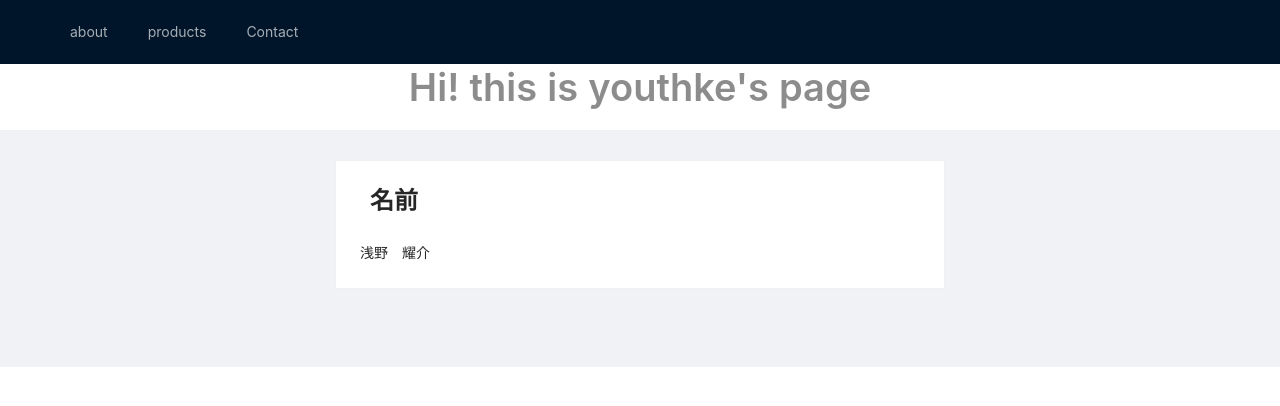
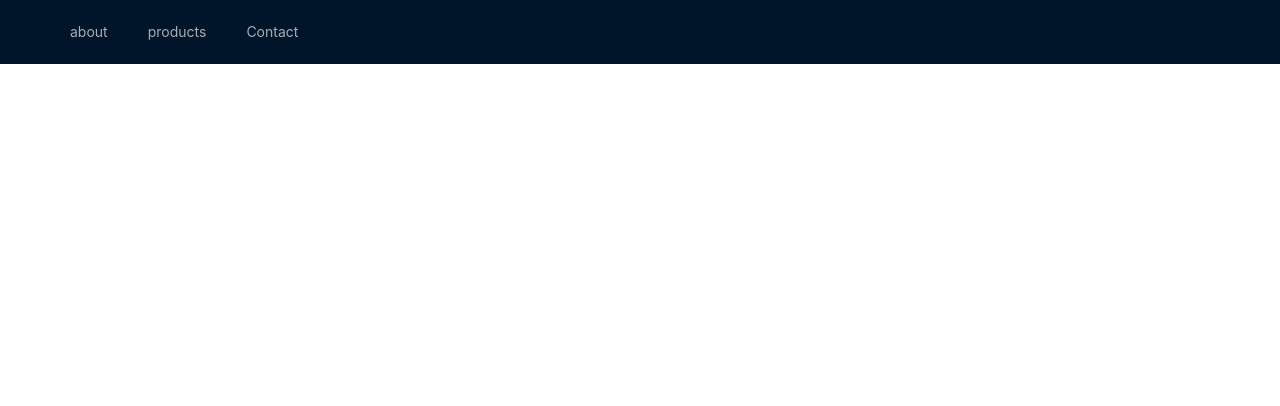
Before and after one commit to youthke/mypage, a React (Create React App) app: page / in a window 1280 px wide. Shown: the top 406 px of the page. Built offline with nearby package versions, Linux system fonts and the light colour scheme.

Commit message:
add: routing

```diff
--- a/src/App.js
+++ b/src/App.js
@@ -1,16 +1,25 @@
 import React from 'react';
+import {BrowserRouter as Router,Route, Switch} from 'react-router-dom'
+
 import { Header } from "./component/Header";
 import {Layout} from "antd";
 import {About} from "./component/About";
 import "./index.css"
+import {Violet} from "./component/products/Violet";
 
 
 function App() {
   return (
       <Layout>
-      <Header/>
-      <About/>
+          <Header/>
+          <Router>
+              <Switch>
+                  <Route path={"/mypage"} component={About} exact/>
+                  <Route path={"/mypage/products/violet"} component={Violet}/>
+              </Switch>
+          </Router>
       </Layout>
+
   );
 }
 
```
